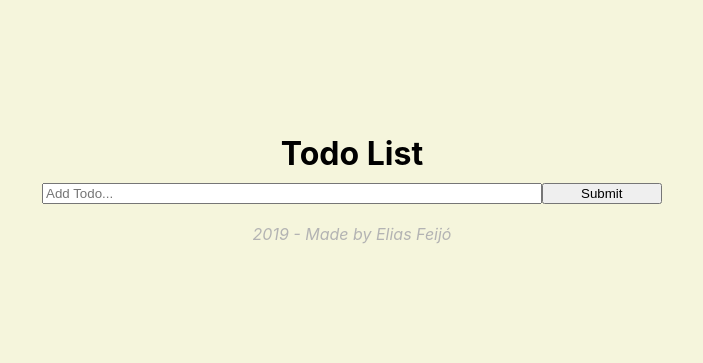
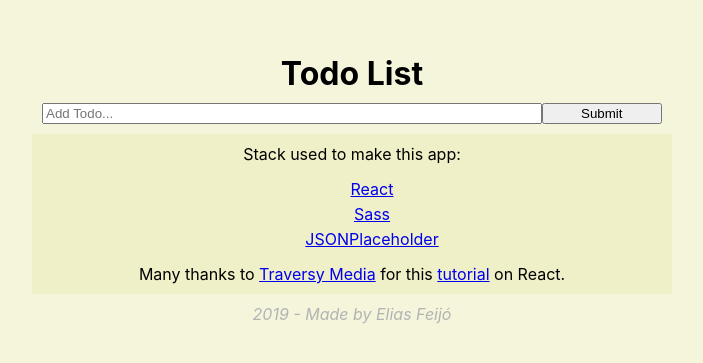
Before and after one commit to eliasfeijo/react-todo-app, a React (Create React App) app: page /about in a window 1280 px wide. Shown: the part 211-574 px from the top of the page, without its empty margins (288-991 px from the left). Built offline with nearby package versions, Linux system fonts and the light colour scheme; no server answers.

Commit message:
Adding /about Route

```diff
--- a/src/components/App.js
+++ b/src/components/App.js
@@ -5,6 +5,8 @@ import Header from '../layout/Header';
 import uuid from 'uuid';
 import axios from 'axios';
 import AddTodo from './AddTodo/AddTodo';
+import {BrowserRouter as Router, Route} from 'react-router-dom';
+import About from '../pages/About';
 
 const urlTodos = 'https://jsonplaceholder.typicode.com/todos';
 
@@ -30,9 +32,12 @@ class App extends React.Component {
 
   render() {
     return (
+      <Router>
         <div className="App">
         <Header onSubmit={this.addTodo} />
         <AddTodo onSubmit={this.props.onSubmit} />
+        <Route exact path="/" render={props => (
+          <React.Fragment>
             <main>
               <TodoList
                 todos={this.state.todos}
@@ -40,10 +45,14 @@ class App extends React.Component {
                 toggleCompleted={this.toggleCompleted}
               />
             </main>
+          </React.Fragment>
+        )} />
+        <Route path="/about" component={About} />
         <footer>
           <em>2019 - Made by Elias Feijó</em>
         </footer>
       </div>
+      </Router>
     );
   }
 
--- a/src/pages/About.js
+++ b/src/pages/About.js
@@ -1,9 +1,10 @@
 import React from 'react';
+import './About.scss';
 
 function About () {
   return (
     <React.Fragment>
-      <div className="about">
+      <main className="about">
         <p>Stack used to make this app:</p>
         <ul>
           <li>
@@ -23,17 +24,13 @@ function About () {
           </li>
         </ul>
         <p>
-          Many thanks to
-          <a href="https://www.youtube.com/channel/UC29ju8bIPH5as8OGnQzwJyA" target="_blank">
+          Many thanks to <a href="https://www.youtube.com/channel/UC29ju8bIPH5as8OGnQzwJyA" target="_blank">
             Traversy Media
-          </a>
-          for this
-          <a href="https://www.youtube.com/watch?v=sBws8MSXN7A" target="_blank">
+          </a> for this <a href="https://www.youtube.com/watch?v=sBws8MSXN7A" target="_blank">
             tutorial
-          </a>
-          on React.
+          </a> on React.
         </p>
-      </div>
+      </main>
     </React.Fragment>
   );
 }
--- /dev/null
+++ b/src/pages/About.scss
@@ -0,0 +1,12 @@
+.about {
+  text-align: center;
+
+  & > ul > li {
+    list-style: none;
+    margin: 5px;
+  }
+
+  & > p {
+    margin: 10px;
+  }
+}
```
Lines whose indentation alone changed are shown as unchanged.
